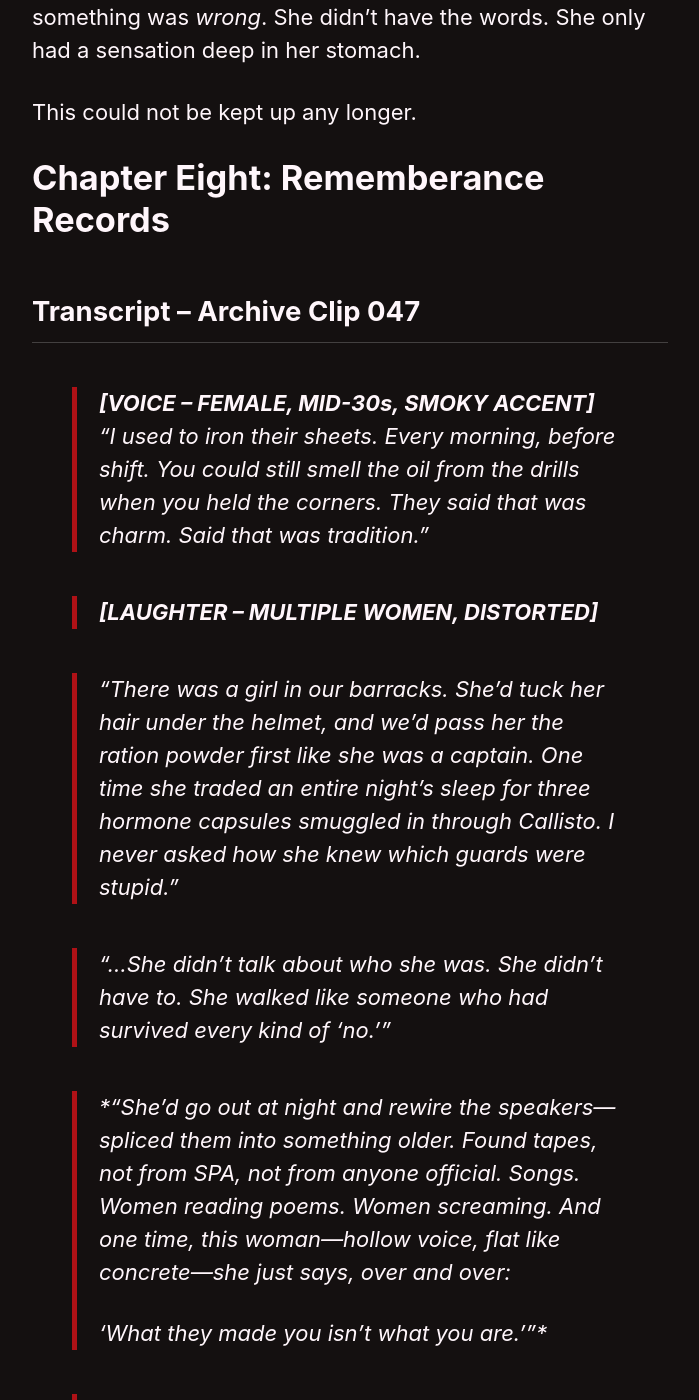
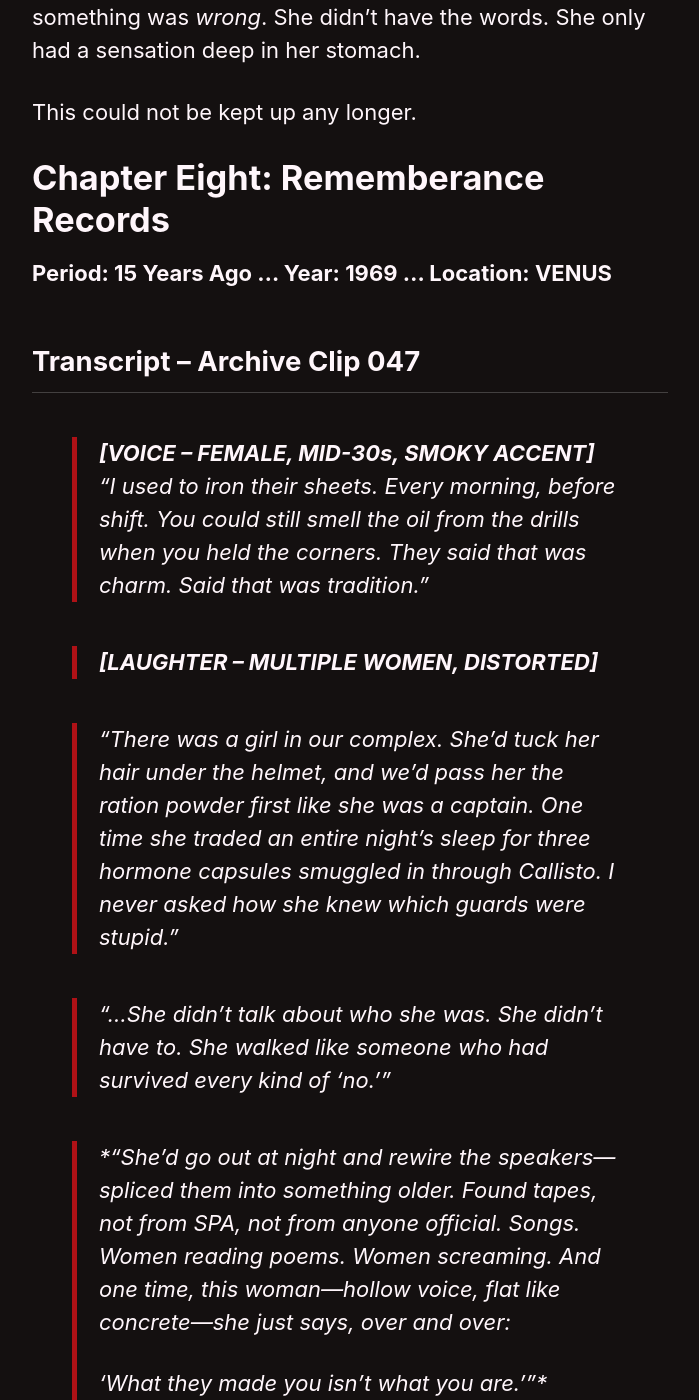
Before and after one commit to kyrie-edelweiss/edelweiss-archive, a Jekyll site: the page built from _pages/the-red-king.md, in a window 1280 px wide and 1400 px high, scrolled down 32394 px. Shown: the whole window, without its empty margins (290-989 px from the left). Built offline with Jekyll 4.4.1, drawn with Linux system fonts in a browser that asks for light colours; cached includes are drawn as plain includes; our own code applies the rules of GitHub Pages for plain Markdown files.

Commit message:
Update the-red-king.md

```diff
--- a/_pages/the-red-king.md
+++ b/_pages/the-red-king.md
@@ -619,13 +619,15 @@
 This could not be kept up any longer.
 
 # Chapter Eight: Rememberance Records
+**Period: 15 Years Ago … Year: 1969 … Location: VENUS**
+
 ## Transcript – Archive Clip 047
 > **[VOICE – FEMALE, MID-30s, SMOKY ACCENT]**
 > *"I used to iron their sheets. Every morning, before shift. You could still smell the oil from the drills when you held the corners. They said that was charm. Said that was tradition."*
 
 > **[LAUGHTER – MULTIPLE WOMEN, DISTORTED]**
 
-> *"There was a girl in our barracks. She'd tuck her hair under the helmet, and we’d pass her the ration powder first like she was a captain. One time she traded an entire night's sleep for three hormone capsules smuggled in through Callisto. I never asked how she knew which guards were stupid."*
+> *"There was a girl in our complex. She'd tuck her hair under the helmet, and we’d pass her the ration powder first like she was a captain. One time she traded an entire night's sleep for three hormone capsules smuggled in through Callisto. I never asked how she knew which guards were stupid."*
 
 > *"...She didn’t talk about who she was. She didn’t have to. She walked like someone who had survived every kind of 'no.'"*
 
```
